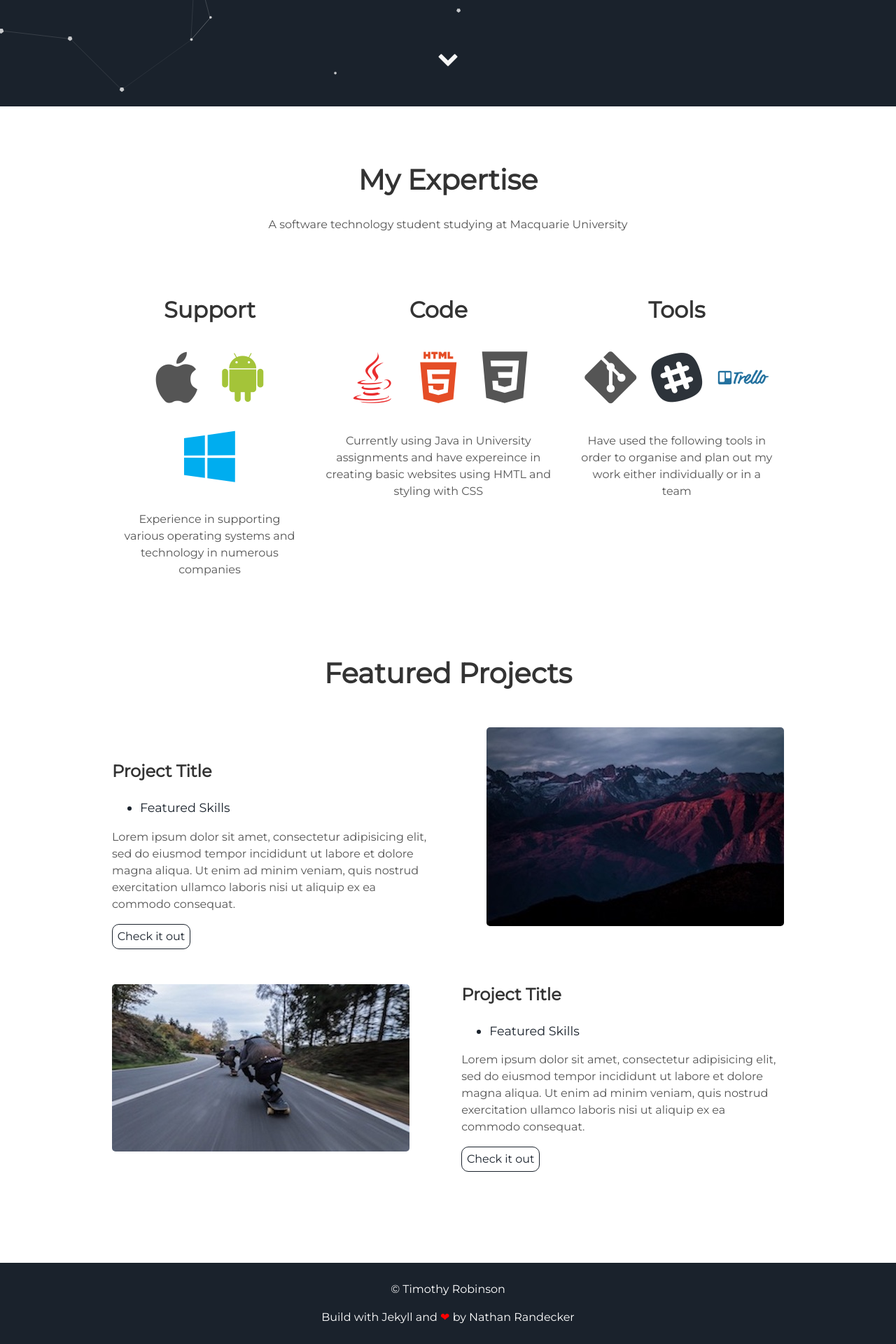
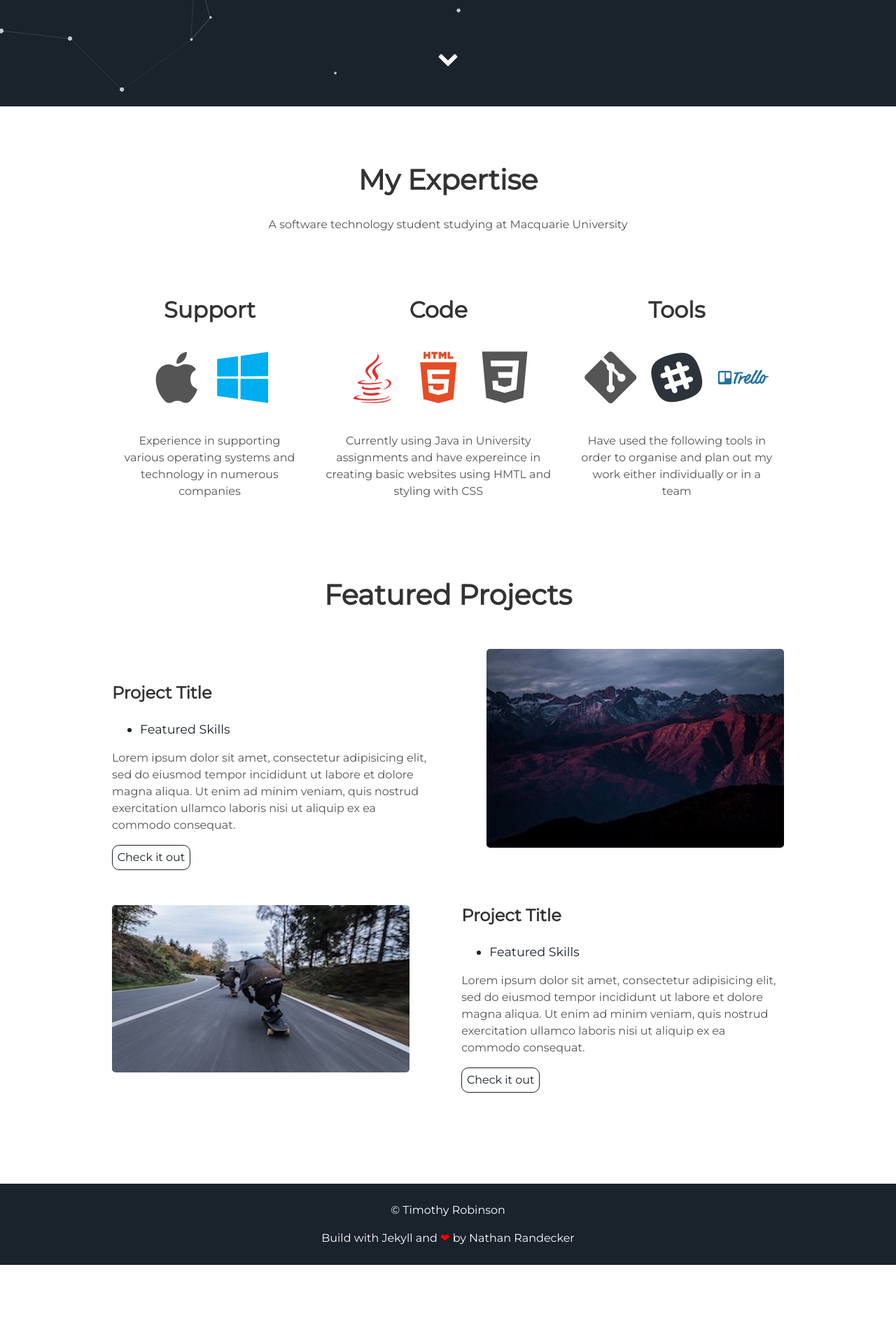
Before and after one commit to timrob0/timrob0.github.io, a Jekyll site: the page built from index.html, in a window 1280 px wide. Shown: the part 748-2668 px from the top of the page at 70% size. Built offline with Jekyll 4.4.1, drawn with Linux system fonts in a browser that asks for light colours; after the commit the page ends 2555 px from its top, so only the background shows below that.

Commit message:
removed android logo

```diff
--- a/_includes/about.html
+++ b/_includes/about.html
@@ -6,7 +6,7 @@
     <div class="tech">
       <h2>Support</h2>
       <i class="devicon-apple-original"></i>
-      <i class="devicon-android-plain colored"></i>
+      <!--<i class="devicon-android-plain colored"></i>-->
       <i class="devicon-windows8-original colored"></i>
       <p>Experience in supporting various operating systems and technology in numerous companies</p>
     </div>
```
